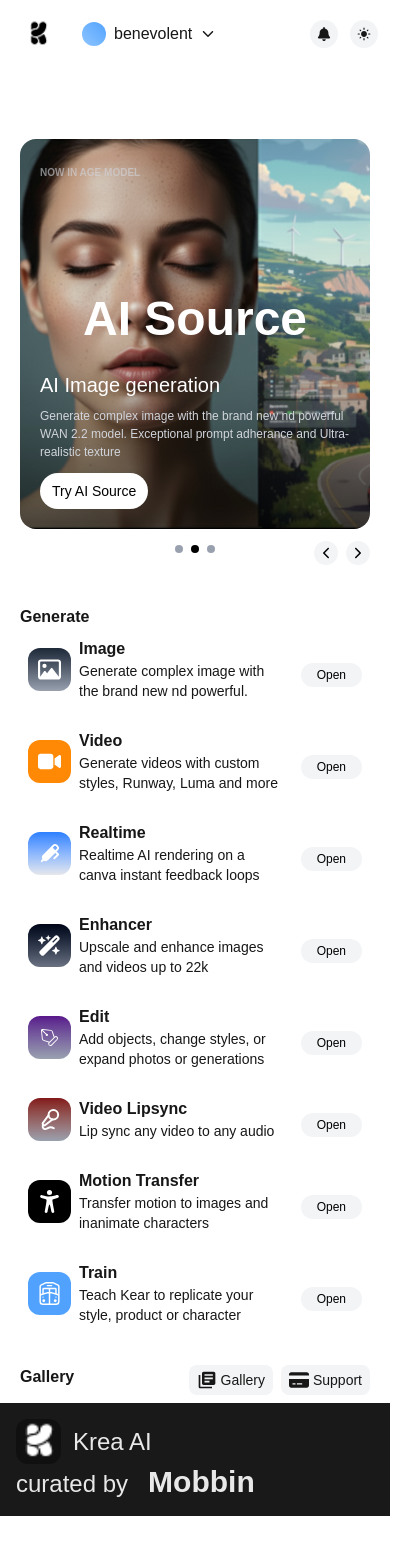
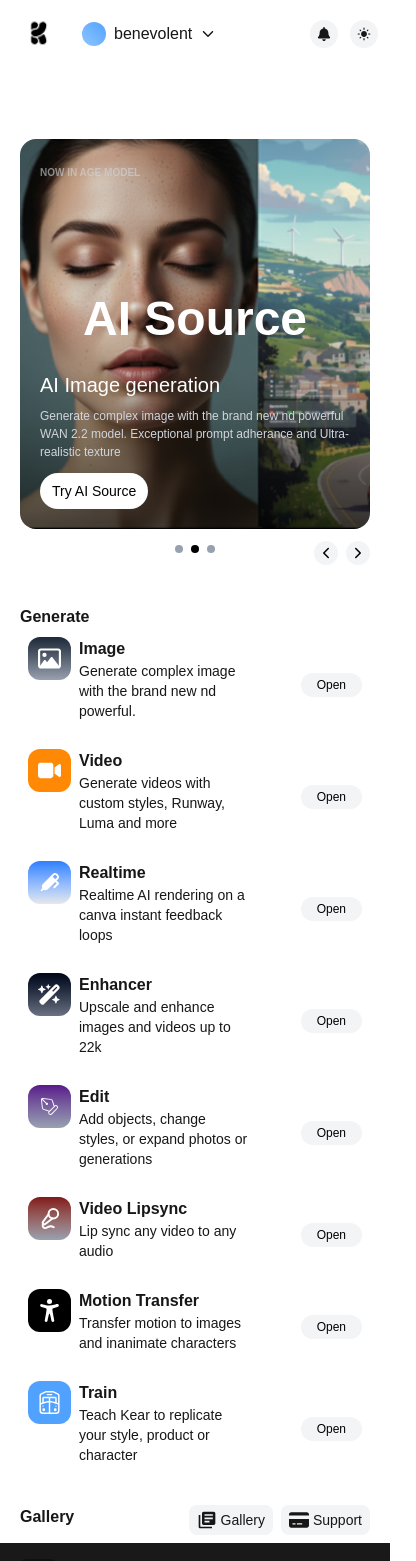
Before and after one commit to Tik-Eskanor/Krea, a Next.js app: page / in a window 390 px wide. Shown: the top 1561 px of the page, 416 px wide, since content can reach past the window. Before the commit the page ends 1516 px from the top, so only its background shows below. Built offline with nearby package versions, Linux system fonts and the light colour scheme.

Commit message:
Push commit

```diff
--- a/app/layout.tsx
+++ b/app/layout.tsx
@@ -29,7 +29,7 @@
                   <Image src="/krea.png" alt='krea' width={1000} height={1000} className='w-[45px] h-[45px] rounded-xl' />
                   <div className="text-2xl">Krea AI</div>
                 </div>
-                <div className="min-w-[400px]">
+                <div className="min-w-[250px]">
                   <span className="text-2xl inline-block mr-5">curated by</span>
                   <span className="text-3xl inline-block font-semibold">Mobbin</span>
                 </div>
--- a/app/page.tsx
+++ b/app/page.tsx
@@ -18,11 +18,11 @@
                         const Icon = data.icon
                         return (
                             <div key={data.id} className='basis-[100%] md:basis-[24.5%] flex items-center justify-between p-2'>
-                                <div className='flex gap-2 justify-center items-center mb-3'>
+                                <div className='flex gap-2 justify-center items-start mb-3'>
                                     <div className={`p-[10px] rounded-xl ${data.color}`}><Icon size={23} className='text-white' /></div>
                                     <div>
                                         <div className='text-base md:text-sm font-semibold'>{data.title}</div>
-                                        <div className='text-sm md:text-[12px] max-w-[200px] md:max-w-[170px]'>{data.description}</div>
+                                        <div className='text-sm md:text-[12px] max-w-[170px]'>{data.description}</div>
                                     </div>
                                 </div>
                                 <Link href="" className='inline-block rounded-xl px-4 py-1 text-black text-xs bg-gray-100'>Open</Link>
```
